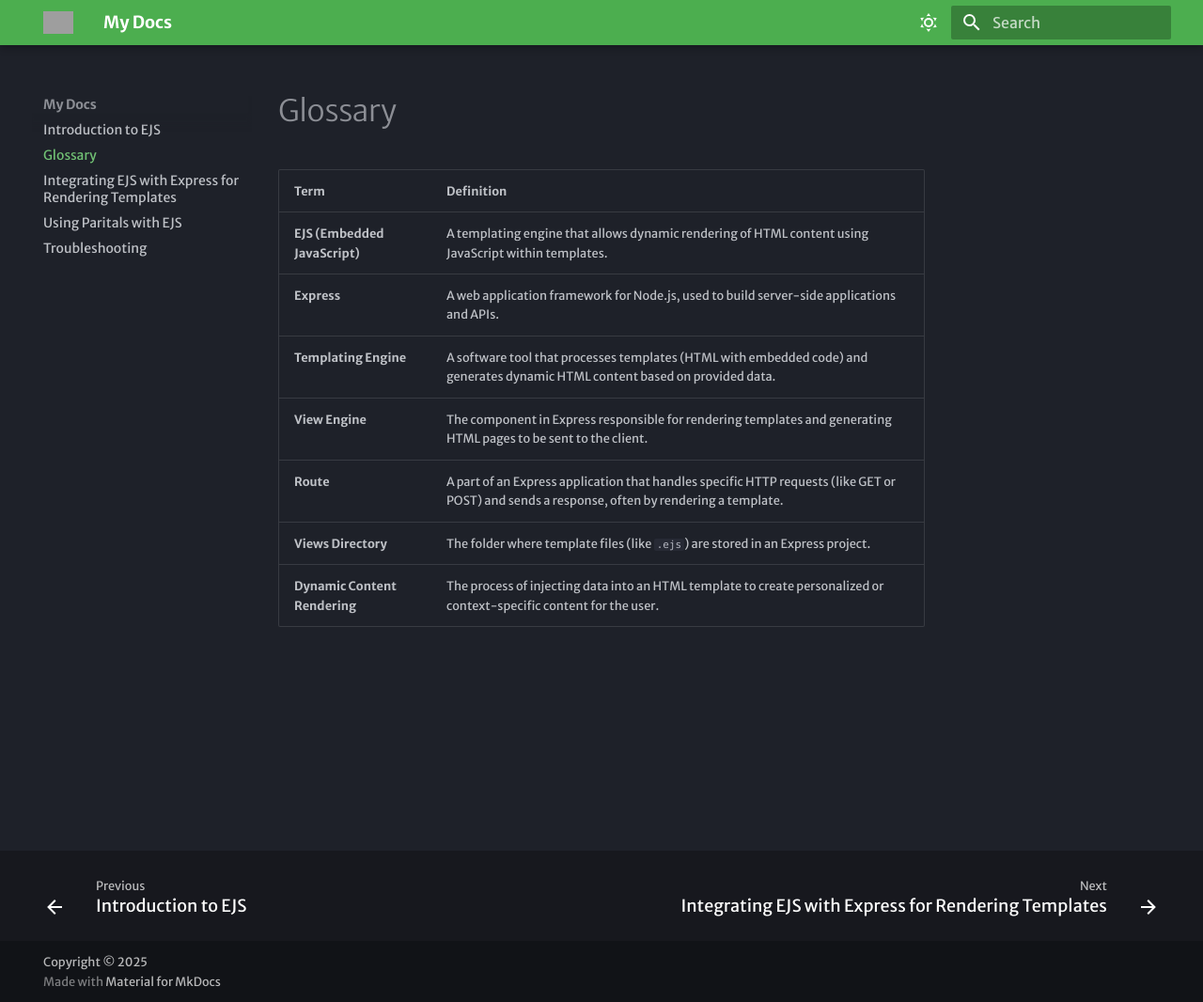
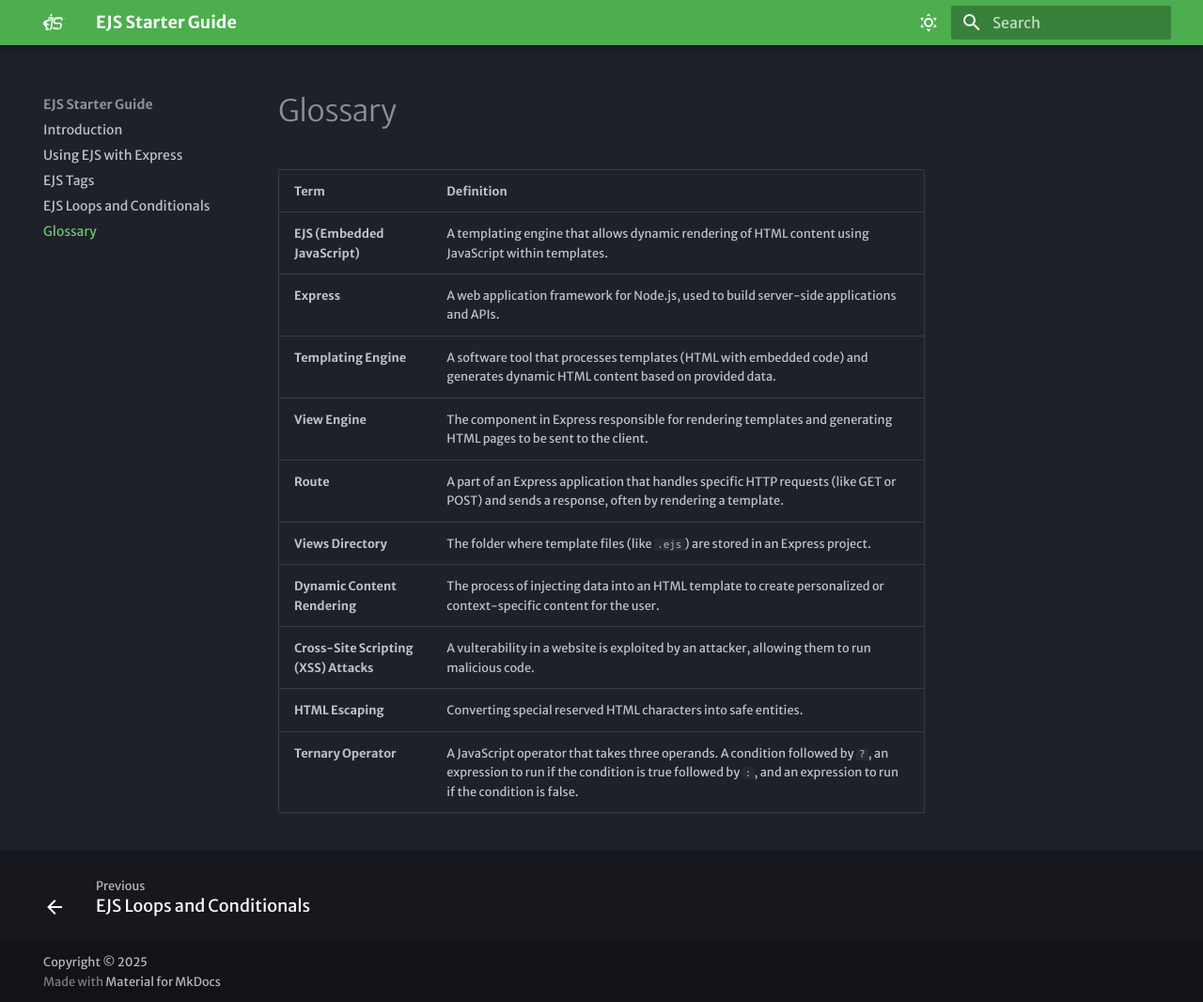
Before and after one commit to nilae2001/mkdocs, an MkDocs documentation site: the page built from docs/glossary.md, in a window 1280 px wide and 1066 px high. Shown: the whole window at 94% size. Built offline with MkDocs 1.6.1 and Material for MkDocs 9.7.7, drawn with Linux system fonts in a browser that asks for light colours; some web fonts are replaced; grey boxes are pictures that could not be loaded.

Commit message:
add EJS Tags section and Loops and Conditionals section

```diff
--- a/docs/glossary.md
+++ b/docs/glossary.md
@@ -1,9 +1,12 @@
-| **Term**               | **Definition**                                                                                           |
-|------------------------|----------------------------------------------------------------------------------------------------------|
-| **EJS (Embedded JavaScript)** | A templating engine that allows dynamic rendering of HTML content using JavaScript within templates.     |
-| **Express**             | A web application framework for Node.js, used to build server-side applications and APIs.                 |
-| **Templating Engine**   | A software tool that processes templates (HTML with embedded code) and generates dynamic HTML content based on provided data. |
-| **View Engine**         | The component in Express responsible for rendering templates and generating HTML pages to be sent to the client. |
-| **Route**               | A part of an Express application that handles specific HTTP requests (like GET or POST) and sends a response, often by rendering a template. |
-| **Views Directory**     | The folder where template files (like `.ejs`) are stored in an Express project.                           |
-| **Dynamic Content Rendering** | The process of injecting data into an HTML template to create personalized or context-specific content for the user. |
+| **Term**                               | **Definition**                                                                                           |
+|----------------------------------------|----------------------------------------------------------------------------------------------------------|
+| **EJS (Embedded JavaScript)**          | A templating engine that allows dynamic rendering of HTML content using JavaScript within templates.     |
+| **Express**                            | A web application framework for Node.js, used to build server-side applications and APIs.                 |
+| **Templating Engine**                  | A software tool that processes templates (HTML with embedded code) and generates dynamic HTML content based on provided data. |
+| **View Engine**                        | The component in Express responsible for rendering templates and generating HTML pages to be sent to the client. |
+| **Route**                              | A part of an Express application that handles specific HTTP requests (like GET or POST) and sends a response, often by rendering a template. |
+| **Views Directory**                    | The folder where template files (like `.ejs`) are stored in an Express project.                           |
+| **Dynamic Content Rendering**          | The process of injecting data into an HTML template to create personalized or context-specific content for the user. |
+| **Cross-Site Scripting (XSS) Attacks** | A vulterability in a website is exploited by an attacker, allowing them to run malicious code. |
+| **HTML Escaping**                      | Converting special reserved HTML characters into safe entities. |
+| **Ternary Operator**                   | A JavaScript operator that takes three operands. A condition followed by `?`, an expression to run if the condition is true followed by `:`, and an expression to run if the condition is false. |
--- a/mkdocs.yml
+++ b/mkdocs.yml
@@ -1,13 +1,13 @@
-site_name: My Docs
+site_name: EJS Starter Guide
 site_url: https://sitename.example
 theme:
   name: material
   font:
     text: Merriweather Sans
     code: Red Hat Mono
-  # icon:
-    # logo: fontawesome/solid/m
-  logo: assets/logo.png
+  icon:
+    logo: simple/ejs
+  # logo: assets/logo.png
   favicon: assets/favicon.ico
   features:
     - navigation.footer
@@ -49,6 +49,13 @@ markdown_extensions:
   - admonition
   - pymdownx.details
 
+nav:
+  - Introduction: index.md
+  - Using EJS with Express: integration.md
+  - EJS Tags: ejs_tags.md
+  - EJS Loops and Conditionals: loops_and_conditionals.md
+  - Glossary: glossary.md
+
 
 # extra:
 #   social:
```
Also changed, not shown: docs/ejs_tags.md (added, +110 -0 lines), docs/index.md (+2 -2 lines), docs/loops_and_conditionals.md (added, +154 -0 lines).
